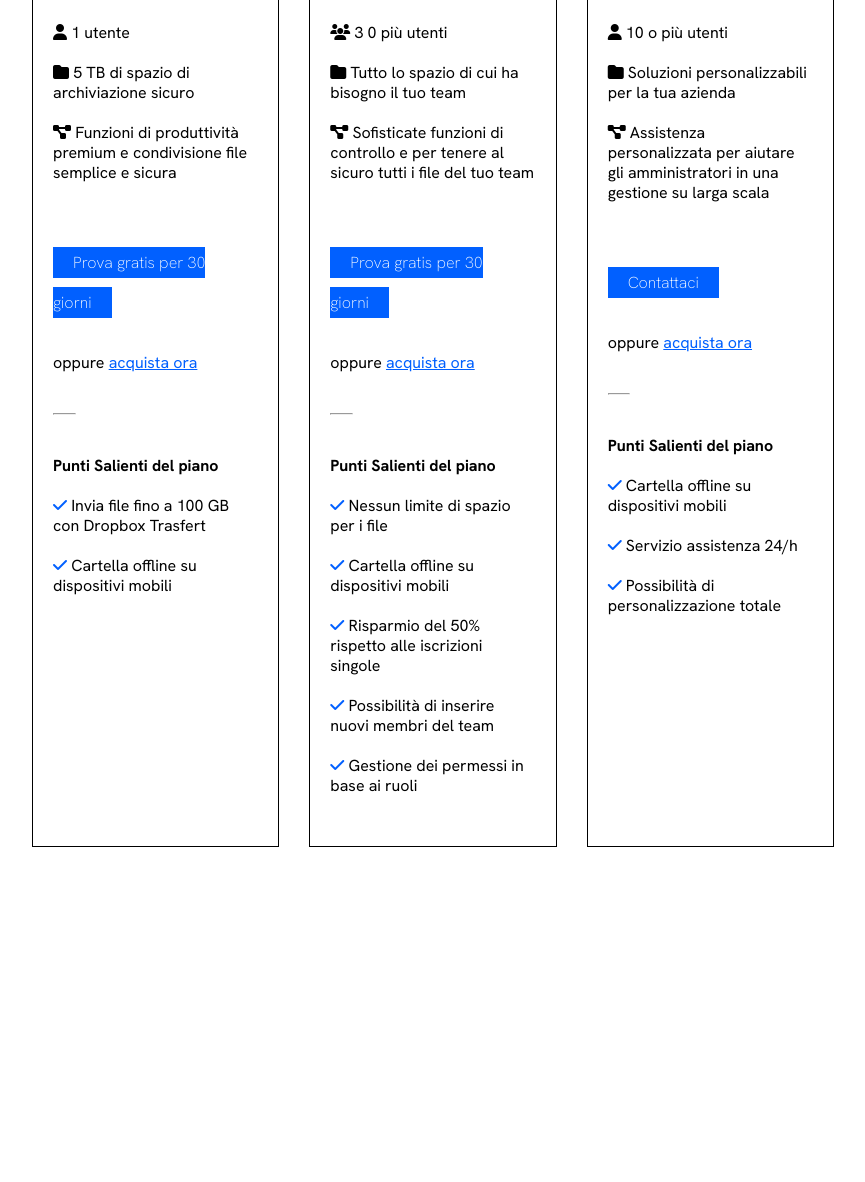
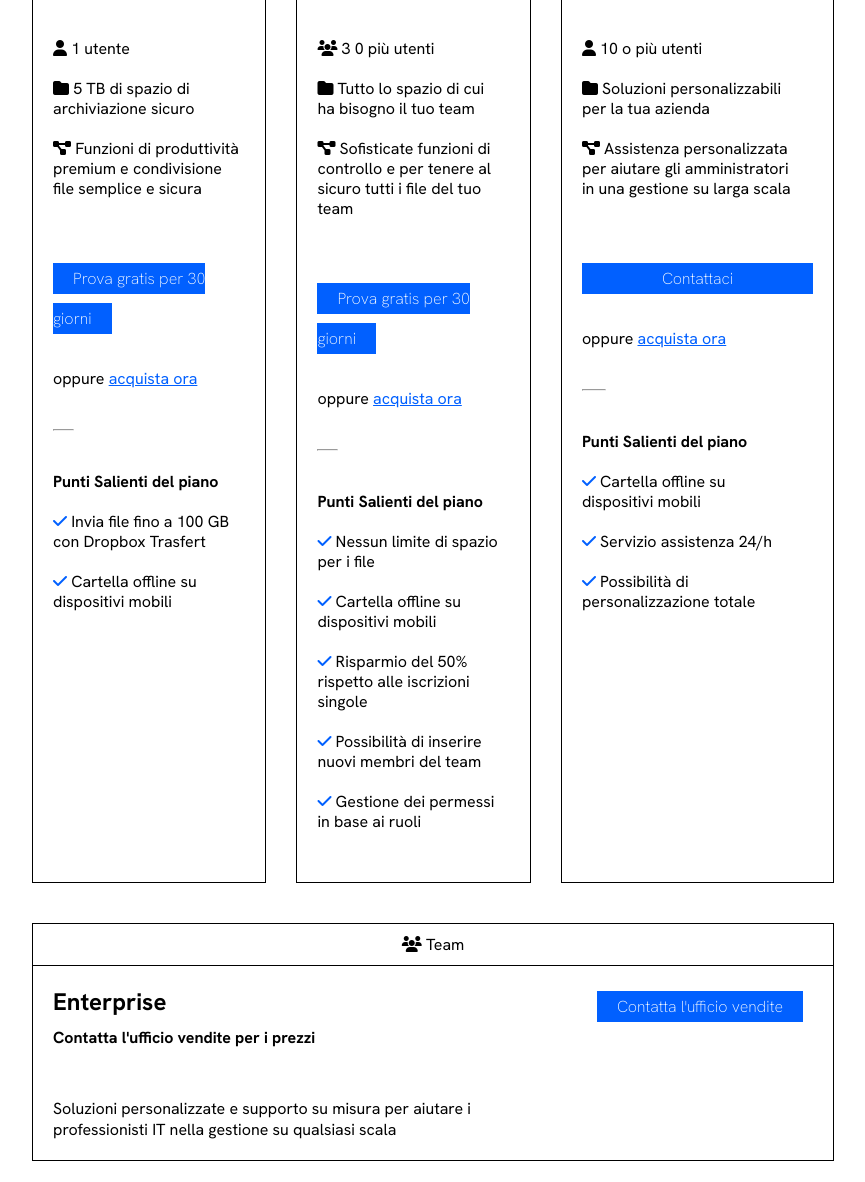
Before and after one commit to ericaostini/htmlcss-dropbox, a plain HTML site: page index.html in a window 1280 px wide. Shown: the part 1180-2362 px from the top of the page, without its empty margins (192-1057 px from the left). Before the commit the page ends 2027 px from the top, so only its background shows below. Drawn offline with Linux system fonts and the light colour scheme.

Commit message:
fixed sezione piani d'acquisto

```diff
--- a/css/style.css
+++ b/css/style.css
@@ -127,6 +127,7 @@ h1{
 }
 .info{
     padding: 30px 20px 50px 20px;
+    width: 80%;
 }
 .info p,ul li{
     padding-top: 20px;
@@ -134,6 +135,7 @@ h1{
 .button-info{
     padding: 60px 0px 30px 0px;
     line-height: 40px;
+    width: 100%;
 }
 .link-border{
     text-decoration: underline;
@@ -146,3 +148,36 @@ hr{
 .checkmark{
     color: var(--color-button);
 }
+h3{
+    font-size: 1.5em;
+    padding-bottom: 10px;
+}
+.bold{
+    font-weight: 700;
+}
+.button-container{
+    background-color: var(--color-button);
+    color: var(--color-primary-color);
+    padding: 5px 80px;
+    text-align: center;
+}
+.box-team{
+    border: 1px solid black;
+    margin: 40px 30px 0px 0px;
+}
+.info-team{
+    width: 60%;
+    padding: 20px;
+}
+.sub-text{
+   padding-top: 50px;
+}
+.button-team{
+    width: 30%;
+    padding: 30px;
+    text-align: end;
+}
+.flex-team{
+    justify-content: space-between;
+    align-items: flex-start;
+}
--- a/index.html
+++ b/index.html
@@ -20,7 +20,6 @@
                     <a href="#" class="padding-right">Perchè Dropbox</a>
                     <a href="#" class="padding-right">Funzioni</a>
                     <a href="#" class="padding-right">Piani e Prezzi</a>
-                </div>
                 </div>
             </div>
             <div class="list">
@@ -52,11 +51,11 @@
         <section class="container-section">
             <div>
                 <h2>Trova il piano business che fa per te</h2>
-                <label for="" class="checkbox">
-                    <input type="radio"> Fatturazione mensile
+                <label for="fatturazione-mensile" class="checkbox">
+                    <input type="radio" id="fatturazione-mensile"> Fatturazione mensile
                 </label>
-                <label for="" class="checkbox">
-                    <input type="radio"> Fatturazione annuale
+                <label for="fatturazione-annuale" class="checkbox">
+                    <input type="radio" id="fatturazione-annuale"> Fatturazione annuale
                 </label>
             </div>
             <div class="d-flex">
@@ -66,7 +65,7 @@
                     </div>
                     <div class="info">
                         <h3>Professional</h3>
-                        <p><span>&euro;12,00 <br>/mese</p>
+                        <p><span class="bold">&euro;12,00 </span><br>/mese </p>
                         <ul class="padding-top">
                             <li>
                                 <i class="fa-solid fa-user"></i> 1 utente
@@ -98,7 +97,7 @@
                     </div>
                     <div class="info">
                         <h3>Advanced</h3>
-                        <p><span>&euro;18,00 <br>/mese</p>
+                        <p><span class="bold">&euro;18,00 </span><br>/mese</p>
                         <ul class="padding-top">
                             <li>
                                 <i class="fa-solid fa-users"></i> 3 0 più utenti
@@ -133,7 +132,7 @@
                     </div>
                     <div class="info">
                         <h3>Enterprise</h3>
-                        <p>Contattaci <br>-</p>
+                        <p class="bold">Contattaci <br>-</p>
                         <ul class="padding-top">
                             <li>
                                 <i class="fa-solid fa-user"></i> 10 o più utenti
@@ -146,7 +145,7 @@
                             </li>
                         </ul>
                         <div class="button-info">
-                            <a href="#" class="white-text button-blue">Contattaci</a>
+                            <a href="#" class=" button-container">Contattaci</a>
                             <p>oppure <a href="#" class="link-border">acquista ora</a></p>
                         </div>
                         <hr>
@@ -161,6 +160,26 @@
                     </div>
                 </div>
             </div>
+            <div>
+                <div class="box-team">
+                    <div class="user">
+                        <i class="fa-solid fa-users"></i> Team
+                    </div>
+                    <div class="d-flex flex-team">
+                        <div class="info-team">
+                            <h3>Enterprise</h3>
+                            <p class="bold">Contatta l'ufficio vendite per i prezzi<br></p>
+                            <p class="sub-text">Soluzioni personalizzate e supporto su misura per aiutare i professionisti IT nella gestione su qualsiasi scala</p>
+                        </div>
+                        <div class="button-team">
+                            <a href="#" class=" button-blue white-text">Contatta l'ufficio vendite</a>
+                        </div>
+                    </div>
+                </div>
+            </div>
+        </section>
+        <section>
+            <img src="" alt="">
         </section>
     </main>
 
```
